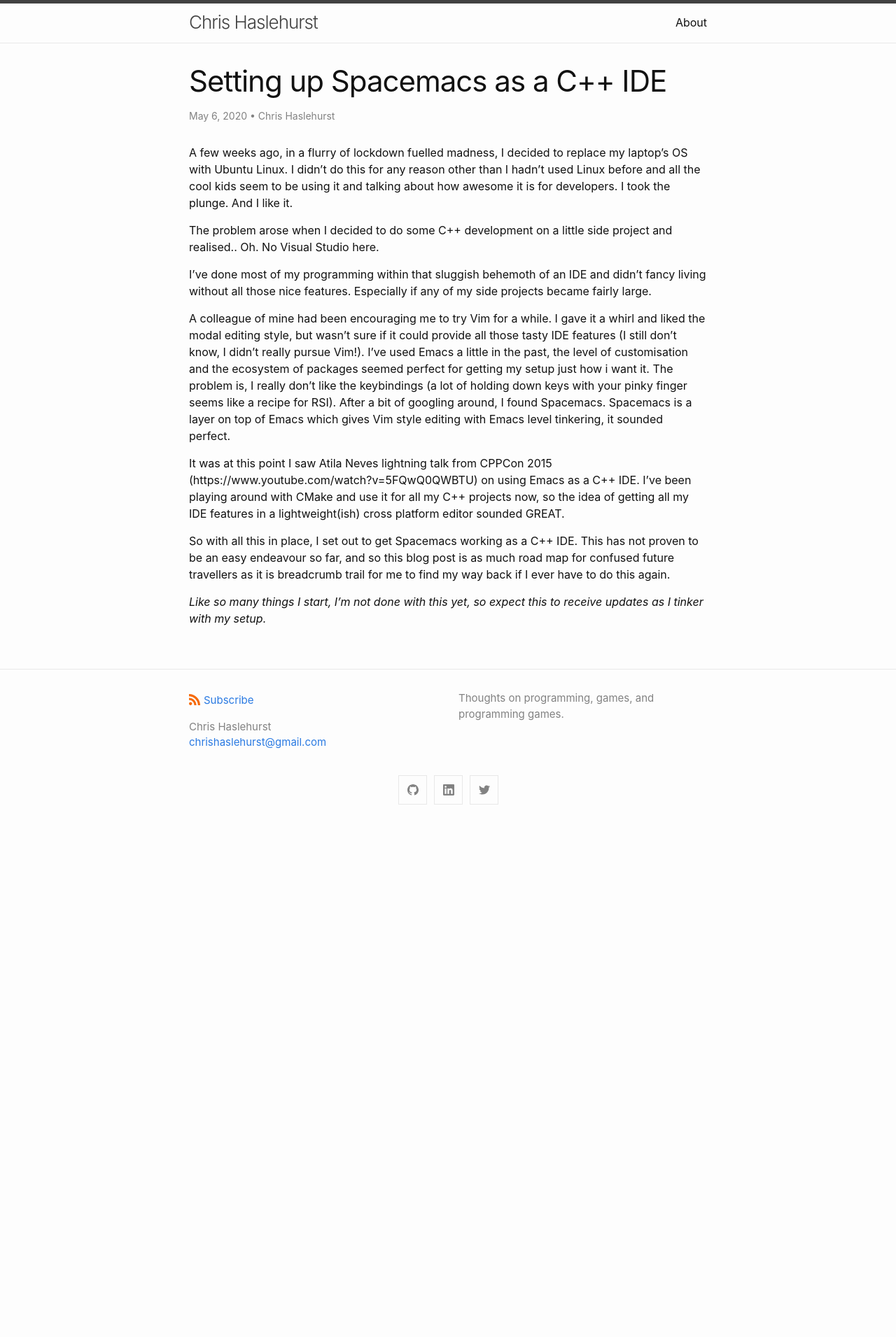
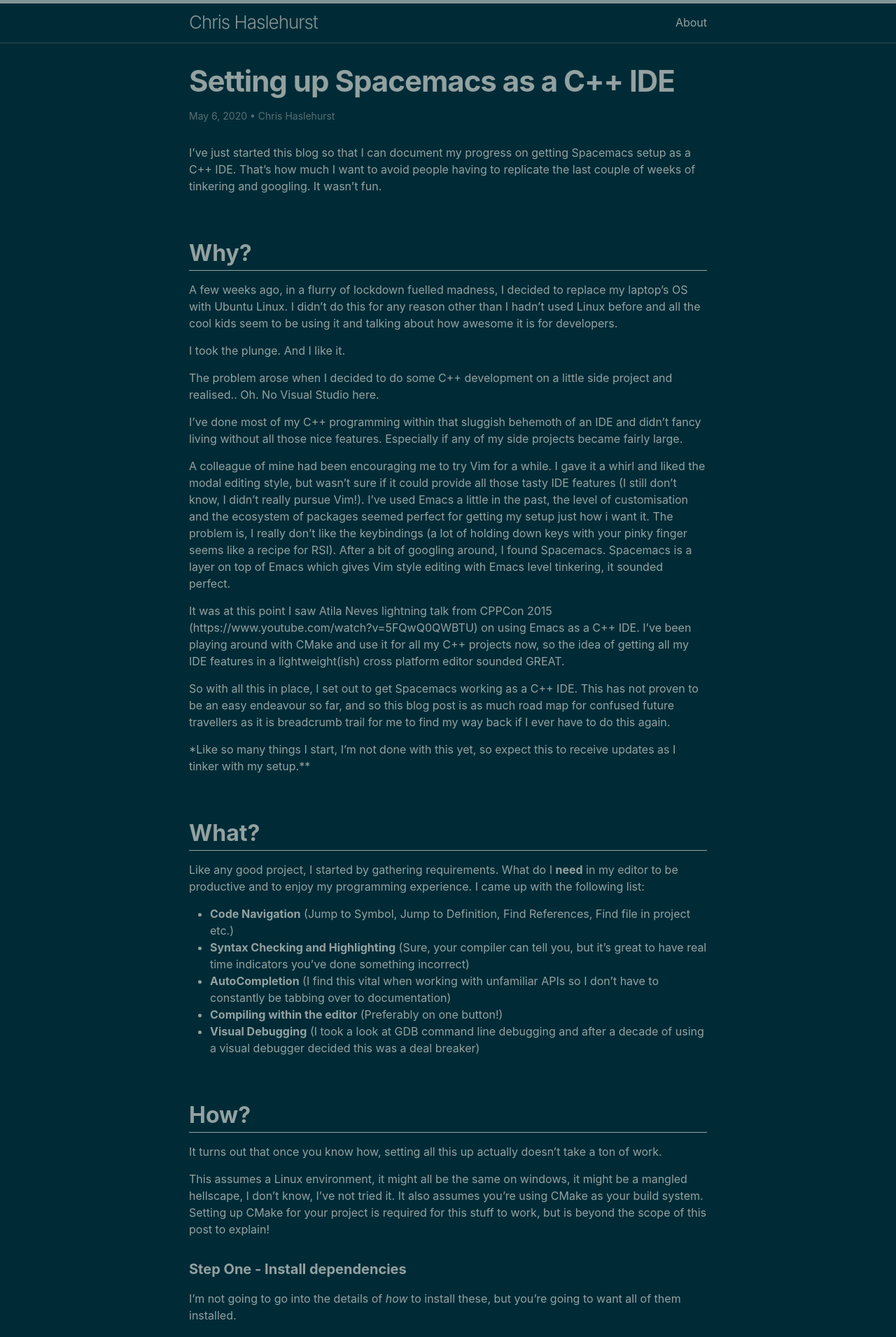
Before and after one commit to chrishaslehurst/chrishaslehurst.github.io, a Jekyll site: the page built from _posts/2020-05-06-spacemacs.md, in a window 1280 px wide. Shown: the top 1911 px of the page at 70% size. Built offline with Jekyll 4.4.1, drawn with Linux system fonts in a browser that asks for light colours; before the commit the page ends 1185 px from its top, so only the background shows below that; some of the changed text lies outside the part shown.

Commit message:
Made theme changes, updated about page, finished blog post

````diff
--- a/_config.yml
+++ b/_config.yml
@@ -27,6 +27,7 @@
 show_excerpts: true
 
 minima:
+  skin: solarized-dark
   social_links:
     twitter: chrishaslehurst
     github: chrishaslehurst
--- a/_posts/2020-05-06-spacemacs.md
+++ b/_posts/2020-05-06-spacemacs.md
@@ -2,12 +2,17 @@
 title: Setting up Spacemacs as a C++ IDE
 author: Chris Haslehurst
 ---
+I've just started this blog so that I can document my progress on getting Spacemacs setup as a C++ IDE. That's how much I want to avoid people having to replicate the last couple of weeks of tinkering and googling. It wasn't fun.
 
-A few weeks ago, in a flurry of lockdown fuelled madness, I decided to replace my laptop's OS with Ubuntu Linux. I didn't do this for any reason other than I hadn't used Linux before and all the cool kids seem to be using it and talking about how awesome it is for developers. I took the plunge. And I like it.
+## Why?
+
+A few weeks ago, in a flurry of lockdown fuelled madness, I decided to replace my laptop's OS with Ubuntu Linux. I didn't do this for any reason other than I hadn't used Linux before and all the cool kids seem to be using it and talking about how awesome it is for developers.
+
+I took the plunge. And I like it.
 
 The problem arose when I decided to do some C++ development on a little side project and realised.. Oh. No Visual Studio here.
 
-I've done most of my programming within that sluggish behemoth of an IDE and didn't fancy living without all those nice features. Especially if any of my side projects became fairly large.
+I've done most of my C++ programming within that sluggish behemoth of an IDE and didn't fancy living without all those nice features. Especially if any of my side projects became fairly large.
 
 A colleague of mine had been encouraging me to try Vim for a while. I gave it a whirl and liked the modal editing style, but wasn't sure if it could provide all those tasty IDE features (I still don't know, I didn't really pursue Vim!). I've used Emacs a little in the past, the level of customisation and the ecosystem of packages seemed perfect for getting my setup just how i want it. The problem is, I really don't like the keybindings (a lot of holding down keys with your pinky finger seems like a recipe for RSI). After a bit of googling around, I found Spacemacs. Spacemacs is a layer on top of Emacs which gives Vim style editing with Emacs level tinkering, it sounded perfect.
 
@@ -15,4 +20,81 @@
 
 So with all this in place, I set out to get Spacemacs working as a C++ IDE. This has not proven to be an easy endeavour so far, and so this blog post is as much road map for confused future travellers as it is breadcrumb trail for me to find my way back if I ever have to do this again.
 
-*Like so many things I start, I'm not done with this yet, so expect this to receive updates as I tinker with my setup.*
+*Like so many things I start, I'm not done with this yet, so expect this to receive updates as I tinker with my setup.**
+
+## What?
+
+Like any good project, I started by gathering requirements. What do I **need** in my editor to be productive and to enjoy my programming experience. I came up with the following list:
+
+- **Code Navigation** (Jump to Symbol, Jump to Definition, Find References, Find file in project etc.)
+- **Syntax Checking and Highlighting** (Sure, your compiler can tell you, but it's great to have real time indicators you've done something incorrect)
+- **AutoCompletion** (I find this vital when working with unfamiliar APIs so I don't have to constantly be tabbing over to documentation)
+- **Compiling within the editor** (Preferably on one button!)
+- **Visual Debugging** (I took a look at GDB command line debugging and after a decade of using a visual debugger decided this was a deal breaker)
+
+## How?
+
+It turns out that once you know how, setting all this up actually doesn't take a ton of work.
+
+This assumes a Linux environment, it might all be the same on windows, it might be a mangled hellscape, I don't know, I've not tried it. It also assumes you're using CMake as your build system. Setting up CMake for your project is required for this stuff to work, but is beyond the scope of this post to explain!
+
+#### Step One - Install dependencies
+
+I'm not going to go into the details of *how* to install these, but you're going to want all of them installed.
+
+- Spacemacs - Somewhat obvious.
+- CMake - for setting up your build system primarily, but it's required for cmake-ide to work.
+- CLang - provides the backend for syntax highlighting, auto complete and compiling your code.
+- RTags - RTags indexes your code and keeps a database of references, declarations and symbolnames to allow for code navigation. It also allows for live updates of compiler errors and warnings which is REALLY cool: https://github.com/Andersbakken/rtags
+
+#### Step Two - Add the following to your spacemacs dotfile
+
+In your configuration layers:
+
+```lisp
+dotspacemacs-configuration-layers
+   '(
+     (c-c++ :variables
+            c-c++-enable-clang-support t
+            c-c++-backend 'rtags
+            c-c++-default-mode-for-headers 'c++-mode)
+     (cmake :variables cmake-enable-cmake-ide-support t)
+     helm
+     auto-completion
+     syntax-checking
+     )
+```
+
+And in your user-config function:
+
+```lisp
+  (require 'rtags)
+  (require 'company-rtags)
+  (require 'company-c-headers)
+
+  (setq rtags-autostart-diagnostics t)
+  (rtags-enable-standard-keybindings)
+
+  (spacemacs|add-company-backends
+    :backends company-c-headers company-clang
+    :modes c++-mode)
+
+  (cmake-ide-setup)
+
+```
+#### Step Three - Profit?
+
+I think that's it.
+
+It's incredibly underwhelming that after all the googling and frustration of figuring out what goes where, that's all this post has boiled down to, but there you go!
+
+If you try this and run into any problems, please do get in touch in the comments as I'm eager to iron out any potential issues. I saw a lot of posts in my time figuring this out with incomplete information and it was really frustrating to try to figure out what I was doing wrong.
+## todo...
+
+So I said this all works right? That was partially true. This setup is still in its proto stages. I can jump to or find symbol, but I have to navigate through spacemacs menus to do it. I haven't setup any hotkeys really and I've yet to do any real development work to find where the sticky bits are.
+
+I've also not even touched visual debugging yet, which as I mentioned above is a deal breaker.
+
+When I get to these features I'll return to this post and update it, in the hopes of building a proper guide. I just needed to get down what it's taken me a long time to figure out so far.
+
+Let me know how you get on, and if you have any suggestions for improving this setup, or adding to it!
--- a/_sass/minima/_base.scss
+++ b/_sass/minima/_base.scss
@@ -103,7 +103,13 @@
  * Headings
  */
 h1, h2, h3, h4, h5, h6 {
-  font-weight: $base-font-weight;
+//  font-weight: $base-font-weight;
+    font-weight: bold
+}
+
+h2
+{
+    border-bottom:1px solid $text-color;
 }
 
 
````
Also changed, not shown: about.md (+12 -0 lines), assets/images/pd2.jpg (added), 1 other file.
